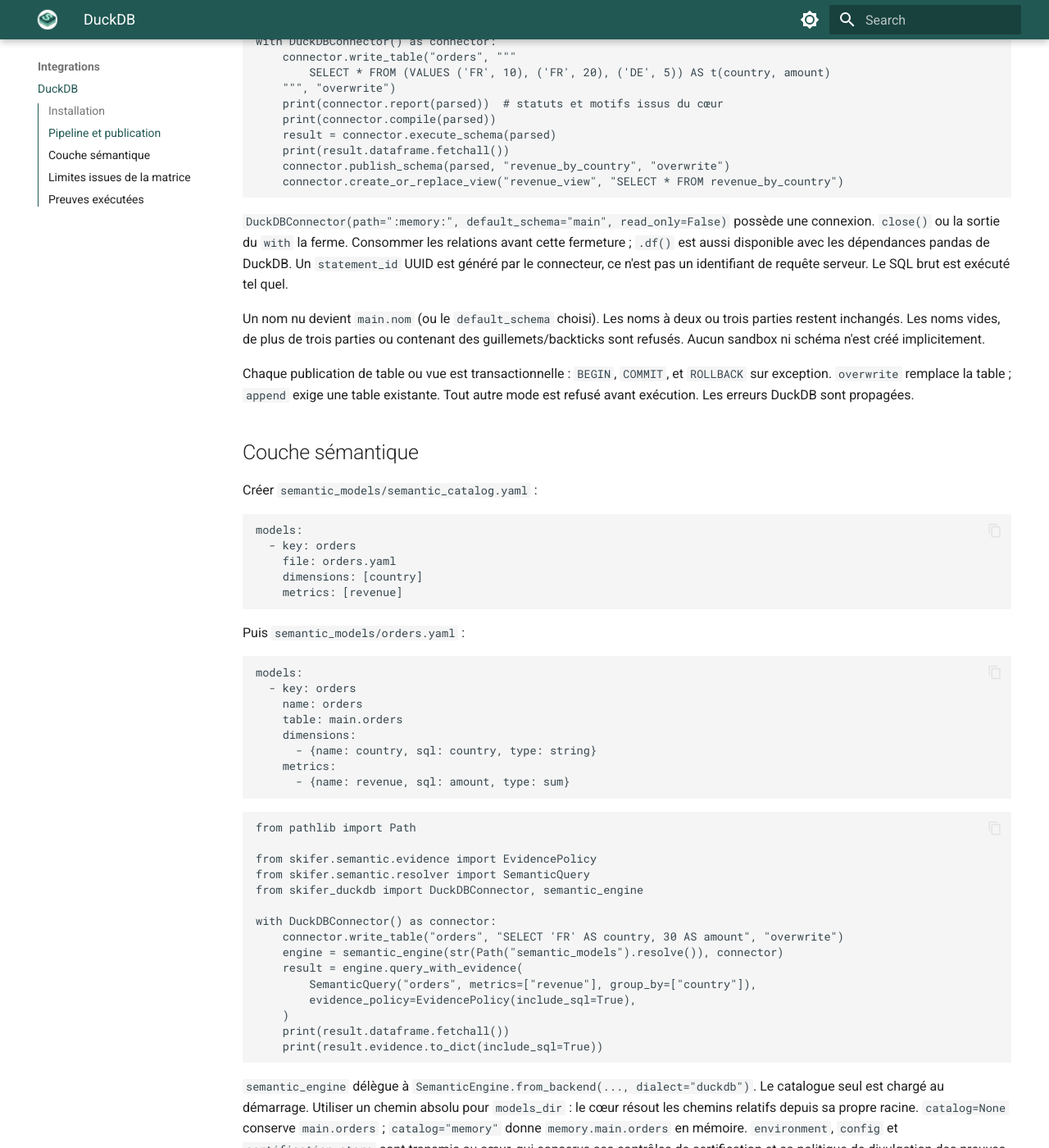
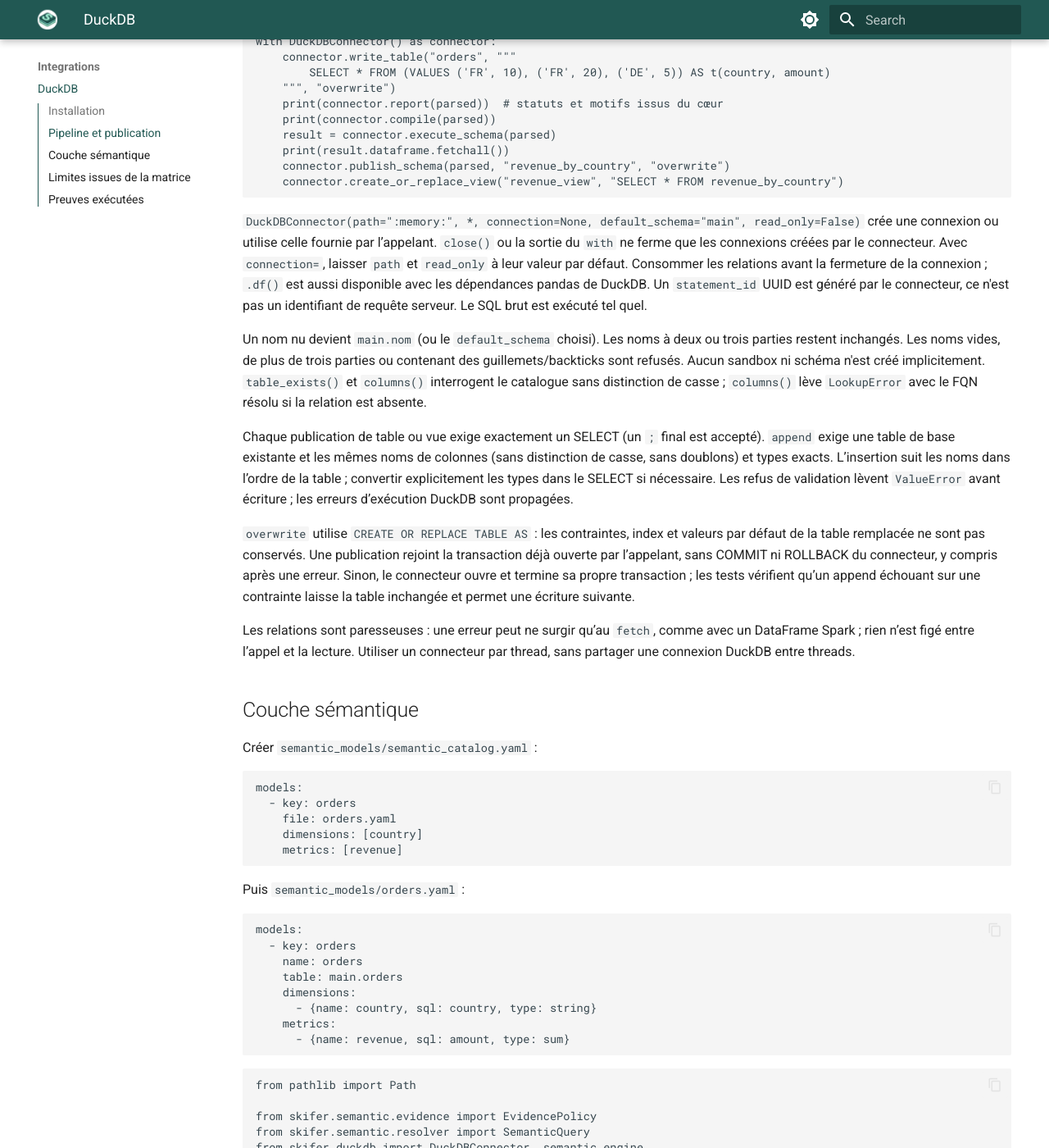
Before and after one commit to morzu117/skifer, an MkDocs documentation site: the page built from docs/integrations/duckdb.md, in a window 1280 px wide and 1400 px high, scrolled down 1062 px. Shown: the whole window at 82% size. Built offline with MkDocs 1.6.1 and Material for MkDocs 9.7.7, drawn with Linux system fonts in a browser that asks for light colours; some of the changed text lies outside the part shown.

Commit message:
docs(plan46-46.4): align the DuckDB page with the reviewed connector

````diff
--- a/docs/integrations/duckdb.md
+++ b/docs/integrations/duckdb.md
@@ -57,18 +57,34 @@ with DuckDBConnector() as connector:
     connector.create_or_replace_view("revenue_view", "SELECT * FROM revenue_by_country")
 ```
 
-`DuckDBConnector(path=":memory:", default_schema="main", read_only=False)` possède une connexion.
-`close()` ou la sortie du `with` la ferme. Consommer les relations avant cette fermeture ; `.df()`
-est aussi disponible avec les dépendances pandas de DuckDB. Un `statement_id` UUID est généré
+`DuckDBConnector(path=":memory:", *, connection=None, default_schema="main", read_only=False)`
+crée une connexion ou utilise celle fournie par l’appelant. `close()` ou la sortie du `with` ne
+ferme que les connexions créées par le connecteur. Avec `connection=`, laisser `path` et
+`read_only` à leur valeur par défaut. Consommer les relations avant la fermeture de la connexion ;
+`.df()` est aussi disponible avec les dépendances pandas de DuckDB. Un `statement_id` UUID est généré
 par le connecteur, ce n'est pas un identifiant de requête serveur. Le SQL brut est exécuté tel quel.
 
 Un nom nu devient `main.nom` (ou le `default_schema` choisi). Les noms à deux ou trois parties
 restent inchangés. Les noms vides, de plus de trois parties ou contenant des guillemets/backticks
-sont refusés. Aucun sandbox ni schéma n'est créé implicitement.
+sont refusés. Aucun sandbox ni schéma n'est créé implicitement. `table_exists()` et `columns()`
+interrogent le catalogue sans distinction de casse ; `columns()` lève `LookupError` avec le FQN
+résolu si la relation est absente.
 
-Chaque publication de table ou vue est transactionnelle : `BEGIN`, `COMMIT`, et `ROLLBACK` sur
-exception. `overwrite` remplace la table ; `append` exige une table existante. Tout autre mode
-est refusé avant exécution. Les erreurs DuckDB sont propagées.
+Chaque publication de table ou vue exige exactement un SELECT (un `;` final est accepté).
+`append` exige une table de base existante et les mêmes noms de colonnes (sans distinction de
+casse, sans doublons) et types exacts. L’insertion suit les noms dans l’ordre de la table ;
+convertir explicitement les types dans le SELECT si nécessaire. Les refus de validation lèvent
+`ValueError` avant écriture ; les erreurs d’exécution DuckDB sont propagées.
+
+`overwrite` utilise `CREATE OR REPLACE TABLE AS` : les contraintes, index et valeurs par défaut
+de la table remplacée ne sont pas conservés. Une publication rejoint la transaction déjà ouverte
+par l’appelant, sans COMMIT ni ROLLBACK du connecteur, y compris après une erreur. Sinon, le
+connecteur ouvre et termine sa propre transaction ; les tests vérifient qu’un append échouant
+sur une contrainte laisse la table inchangée et permet une écriture suivante.
+
+Les relations sont paresseuses : une erreur peut ne surgir qu’au `fetch`, comme avec un DataFrame
+Spark ; rien n’est figé entre l’appel et la lecture. Utiliser un connecteur par thread, sans
+partager une connexion DuckDB entre threads.
 
 ## Couche sémantique
 
@@ -118,8 +134,7 @@ seul est chargé au démarrage. Utiliser un chemin absolu pour `models_dir` : le
 `catalog=None` conserve `main.orders` ; `catalog="memory"` donne
 `memory.main.orders` en mémoire. `environment`, `config` et `certification_store` sont transmis
 au cœur, qui conserve ses contrôles de certification et sa politique de divulgation des preuves.
-Fournir explicitement le connecteur permet d'en gérer la fermeture ; sans argument, le helper
-crée une connexion en mémoire, accessible par `engine.core._get_backend()` pour la fermer.
+Fournir un connecteur explicite en `with`, comme dans l’exemple, permet d’en gérer la durée de vie.
 
 ## Limites issues de la matrice
 
@@ -153,9 +168,13 @@ tout le vocabulaire du résolveur sémantique.
 
 Les tests de `skifer-duckdb` rejouent **23 cas** contre les lignes Spark DataFrame figées dans
 `tests/fixtures/parity_reference.json`, avec le SHA du cœur, les données et leurs types.
-La normalisation est copiée du harnais du cœur : nombres en `Decimal` quantifiés à `1e-9`, dates
-ISO, colonnes et lignes triées, sans tolérance supplémentaire. Le script de régénération tourne
-dans le venv Spark du cœur et réutilise `run_three_way` ; les tests du connecteur n'importent pas Spark.
+La normalisation est copiée du harnais du cœur : valeurs numériques comparées après
+quantification à `1e-9` (`int`, `float` et `Decimal` confondus), dates en ISO et lignes comparées
+comme multi-ensemble ; l’ordre des lignes n’est pas prouvé. Les types et l’ordre des colonnes
+DuckDB sont épinglés contre la référence figée, mais ne sont pas comparés aux types Spark.
+Les versions DuckDB et PySpark sont enregistrées ; un changement de version majeure DuckDB
+exige de régénérer et revoir la parité. Le script de régénération tourne dans le venv Spark
+du cœur et réutilise `run_three_way` ; les tests du connecteur n’importent pas Spark.
 
 Le test d'intégration reprend aussi le YAML de
 [l'exemple 26 — SQL portable](https://github.com/morzu117/skifer/tree/main/examples/26_portable_sql)
````
